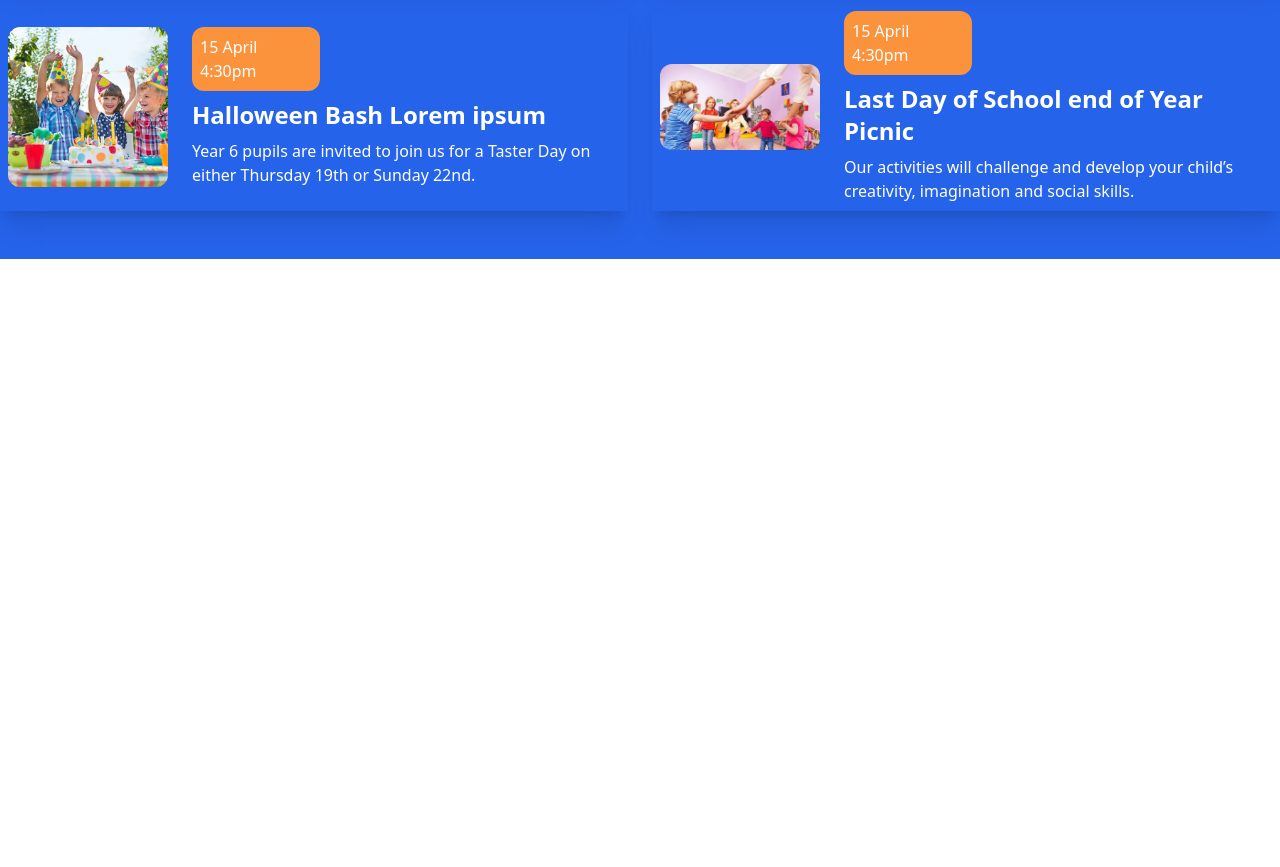
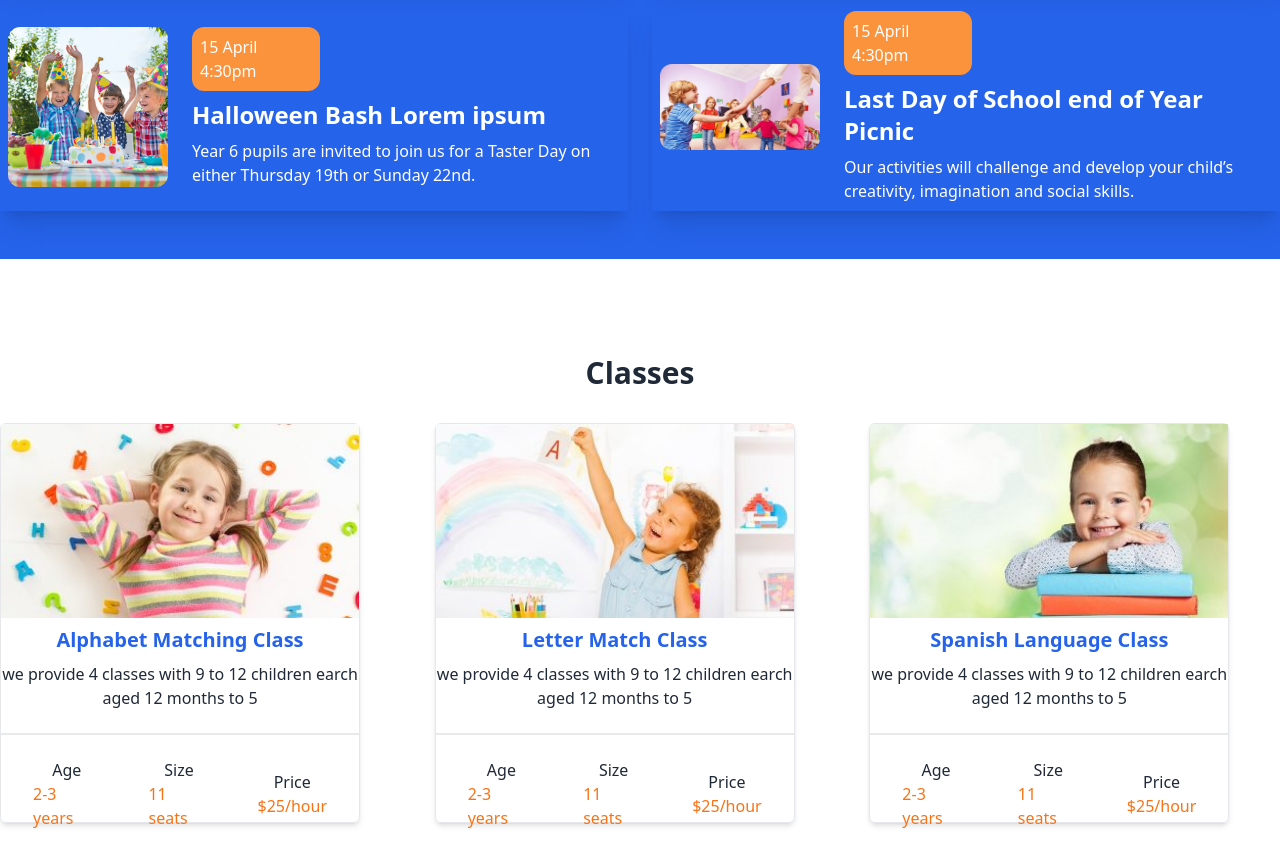
Before and after one commit to mdasifalijihat/school-kindergarten, a plain HTML site: page index.html in a window 1280 px wide. Shown: the part 2015-2882 px from the top of the page. Before the commit the page ends 2370 px from the top, so only its background shows below. Drawn offline with nearby package versions, Linux system fonts and the light colour scheme.

Commit message:
add class fee card

```diff
--- a/index.html
+++ b/index.html
@@ -211,6 +211,89 @@
                 </div>
            </section>
 
+           <!-- classes -->
+            <section class="my-24">
+                <h2 class="text-center text-3xl font-bold my-8">Classes</h2>
+                <!-- card section  -->
+                <div class="grid grid-cols-1 md:grid-cols-3 gap-6 max-w-screen-xl mx-auto">
+                    <!-- card 1 -->
+                     <div class="w-[360px] h-[400px] border shadow-md rounded-md">
+                    <img class="w-full" src="images/classes2-350x190.jpg" alt="">
+                    <h2 class="text-center font-bold text-xl py-2 text-blue-600"> Alphabet Matching Class </h2>
+                    <p class="text-center"> we provide 4 classes with 9 to 12 children earch aged 12 months to 5</p>
+                    <div class="divider divider divider-start"></div>
+                    <div class="flex gap-12 mx-8">
+                        <div class="flex flex-col justify-center items-center">
+                            <p> Age </p>
+                            <p class="text-orange-500">2-3 years</p>
+
+                        </div>
+                        <div class="flex flex-col justify-center items-center">
+                            <p> Size </p>
+                            <p class="text-orange-500">11 seats</p>
+
+                        </div>
+                        <div class="flex flex-col justify-center items-center">
+                            <p> Price </p>
+                            <p class="text-orange-500">$25/hour</p>
+                        </div>
+                    </div>
+
+
+                     </div>
+                    <!-- card 2 -->
+                     <div class="w-[360px] h-[400px] border shadow-md rounded-md">
+                    <img class="w-full" src="images/classes3-350x190.jpg" alt="">
+                    <h2 class="text-center font-bold text-xl py-2 text-blue-600"> Letter Match Class </h2>
+                    <p class="text-center"> we provide 4 classes with 9 to 12 children earch aged 12 months to 5</p>
+                    <div class="divider divider divider-start"></div>
+                    <div class="flex gap-12 mx-8">
+                        <div class="flex flex-col justify-center items-center">
+                            <p> Age </p>
+                            <p class="text-orange-500">2-3 years</p>
+
+                        </div>
+                        <div class="flex flex-col justify-center items-center">
+                            <p> Size </p>
+                            <p class="text-orange-500">11 seats</p>
+
+                        </div>
+                        <div class="flex flex-col justify-center items-center">
+                            <p> Price </p>
+                            <p class="text-orange-500">$25/hour</p>
+                        </div>
+                    </div>
+
+
+                     </div>
+                    <!-- card 3 -->
+                     <div class="w-[360px] h-[400px] border shadow-md rounded-md">
+                    <img class="w-full" src="images/classes4-350x190.jpg" alt="">
+                    <h2 class="text-center font-bold text-xl py-2 text-blue-600"> Spanish Language Class </h2>
+                    <p class="text-center"> we provide 4 classes with 9 to 12 children earch aged 12 months to 5</p>
+                    <div class="divider divider divider-start"></div>
+                    <div class="flex gap-12 mx-8">
+                        <div class="flex flex-col justify-center items-center">
+                            <p> Age </p>
+                            <p class="text-orange-500">2-3 years</p>
+
+                        </div>
+                        <div class="flex flex-col justify-center items-center">
+                            <p> Size </p>
+                            <p class="text-orange-500">11 seats</p>
+
+                        </div>
+                        <div class="flex flex-col justify-center items-center">
+                            <p> Price </p>
+                            <p class="text-orange-500">$25/hour</p>
+                        </div>
+                    </div>
+
+
+                     </div>
+                </div>
+            </section>
+
 
     </main>
 
```
